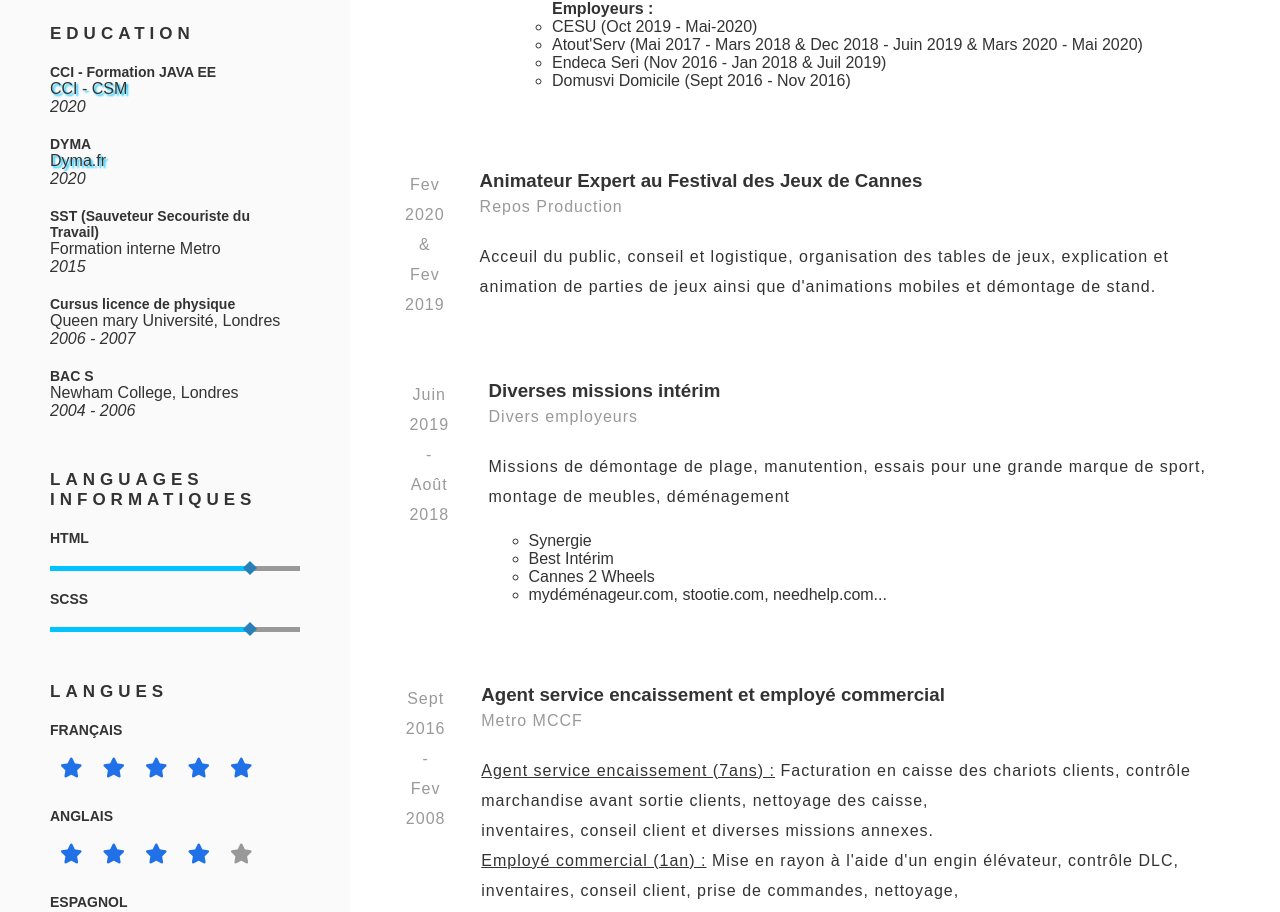
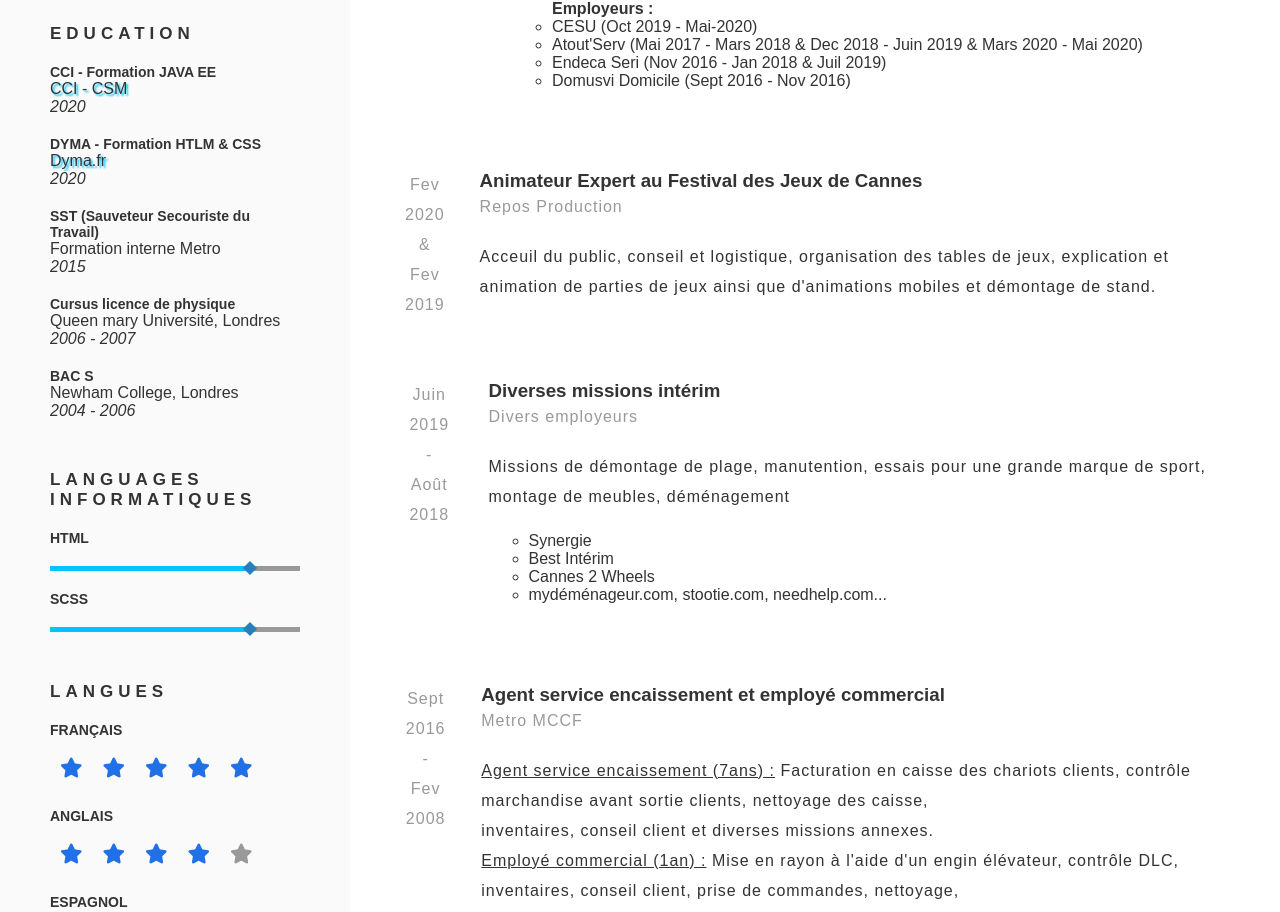
Before and after one commit to AlexSWEng/CV, a website: page index.html in a window 1280 px wide. Shown: the part 817-1729 px from the top of the page. Drawn offline with Linux system fonts and the light colour scheme; a web font is replaced by a local one.

Commit message:
+html& css

```diff
--- a/index.html
+++ b/index.html
@@ -67,7 +67,7 @@
             >CCI - CSM</a
           >
           <p>2020</p>
-          <h3>DYMA</h3>
+          <h3>DYMA - Formation HTLM & CSS</h3>
           <a class="edu" href="http://www.dyma.fr" target="_blank" alt="Dyma"
             >Dyma.fr</a
           >
```
